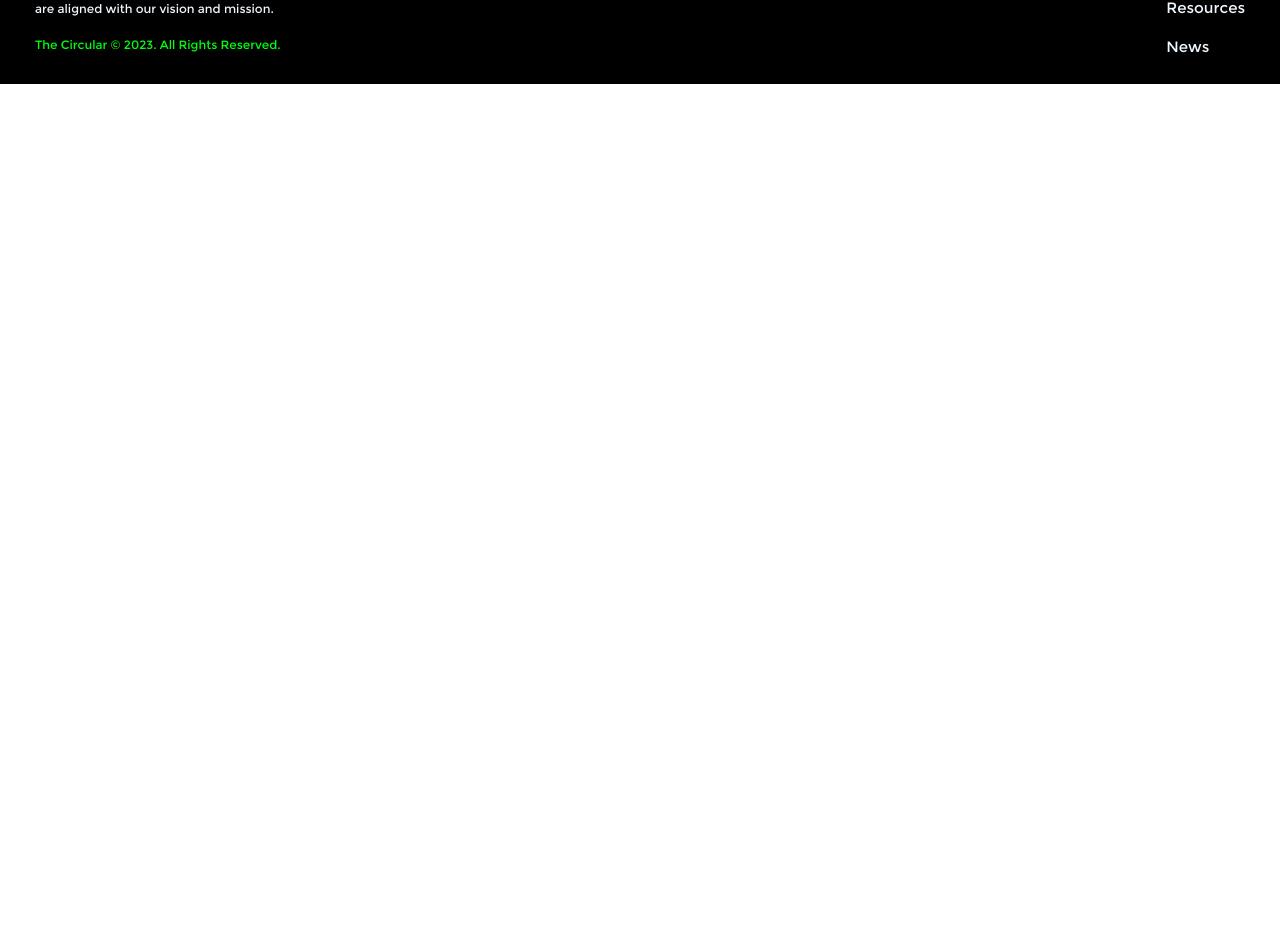
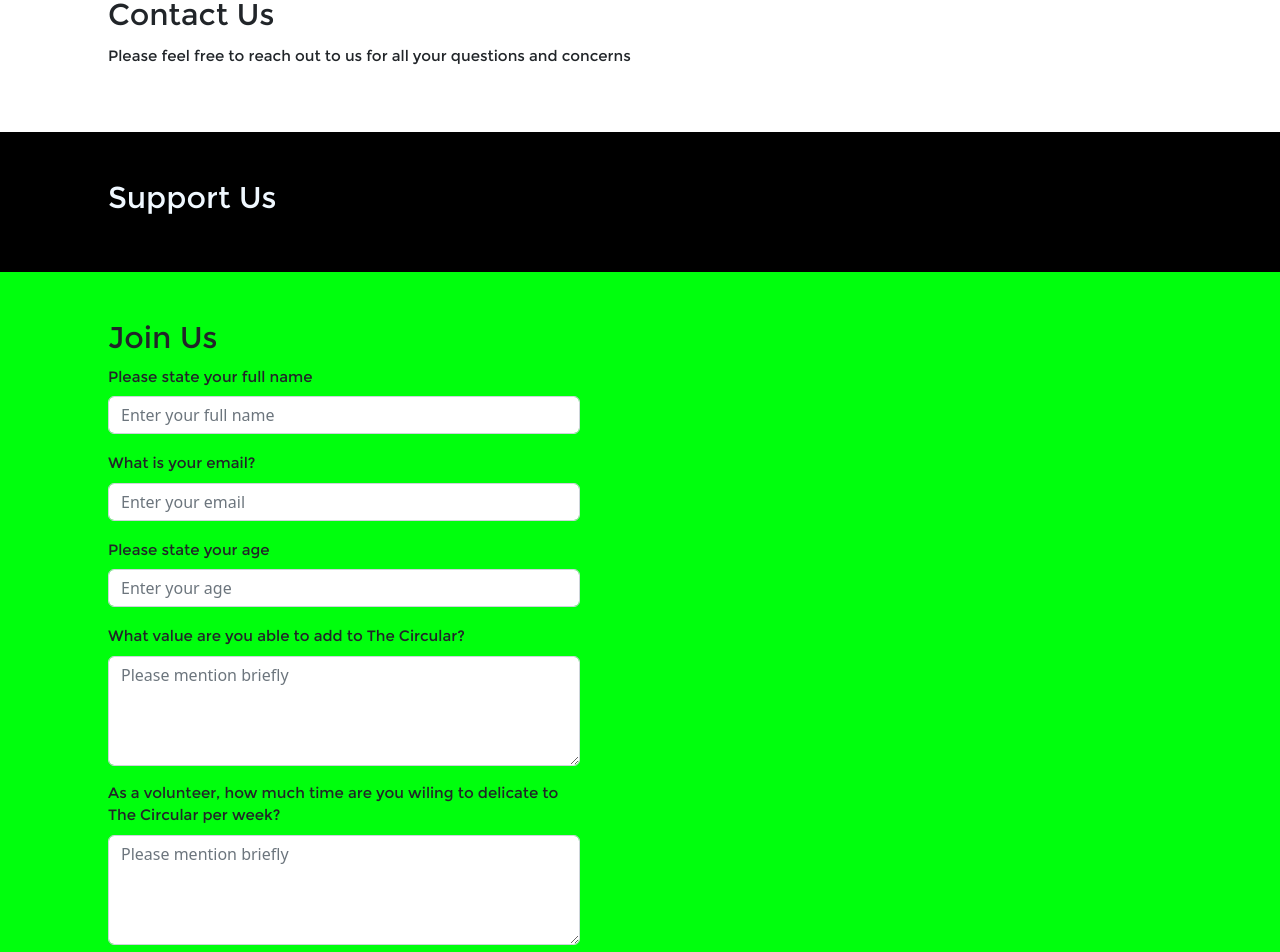
Before and after one commit to Rushikeshsr/thecircularweb, a React (Create React App) app in the folder circular/: page /contactus in a window 1280 px wide. Shown: the part 171-1123 px from the top of the page. Before the commit the page ends 800 px from the top, so only its background shows below. Built offline with nearby package versions, Linux system fonts and the light colour scheme.

Commit message:
contactus component created

```diff
--- a/circular/src/App.js
+++ b/circular/src/App.js
@@ -9,6 +9,7 @@ import Health from './components/health';
 import Partnerships from './components/partnerships';
 import AboutUs from './components/aboutUs';
 import Visionandmission from './components/visionandmission';
+import ContactUs from './components/contactUs';
 import { BrowserRouter as Router, Routes, Route} from 'react-router-dom';
 
 function App() {
@@ -25,6 +26,7 @@ function App() {
         <Route path="/partnerships" element={<Partnerships/>}/>
         <Route path="/aboutus" element={<AboutUs/>}/>
         <Route path="/aboutus/visionandmission" element={<Visionandmission/>}/>
+        <Route path="/contactus" element={<ContactUs/>}/>
       </Routes>
       <Footer/>
     </Router>
--- /dev/null
+++ b/circular/src/components/contactUs.js
@@ -0,0 +1,47 @@
+import React from 'react'
+import '../css/contactus.css'
+const ContactUs = () => {
+  return (
+    <>
+    <div className='p-5'>
+        <h2 className='main-heading'>Contact Us</h2>
+        <p className='para'>Please feel free to reach out to us for all your questions and concerns</p>
+    </div>
+    <div id="supportus" className='section2 p-5'>
+        <h2 className='main-heading'style={{color:"aliceblue"}}>Support Us</h2>
+    </div>
+    <div id="joinus" className='section4 p-5'>
+        <h2 className='main-heading'>Join Us</h2>
+        <form className='form'>
+            <div className='form-group mb-3'>
+                <label htmlFor='name' className='label mb-2'>Please state your full name</label>
+                <input required id='name' name='name' type="text" placeholder='Enter your full name' className='form-control'/>
+            </div>
+            <div className='form-group mb-3'>
+                <label htmlFor='emailId'  className='label mb-2'>What is your email?</label>
+                <input required id='emailId' name='email' type="email" placeholder='Enter your email' className='form-control'/>
+            </div>
+            <div className='form-group mb-3'>
+                <label htmlFor='age'  className='label mb-2'>Please state your age</label>
+                <input required id='age' name='age' type="number" placeholder='Enter your age' className='form-control'/>
+            </div>
+            <div className='form-group mb-3'>
+                <label htmlFor='valAddMessage' className='label mb-2'>What value are you able to add to The Circular?</label>
+                <textarea required id='valAddMessage' rows={4} cols={55} name='valAddMessage' type="text" placeholder='Please mention briefly' className='form-control'/>
+            </div>
+            <div className='form-group mb-3'>
+                <label htmlFor='timeMessage' className='label mb-2'>As a volunteer, how much time are you wiling to delicate to The Circular per week?</label>
+                <textarea required id='timeMessage' rows={4} cols={55} name='timeMessage' type="text" placeholder='Please mention briefly' className='form-control'/>
+            </div>
+            <div className='form-group mb-3'>
+                <label htmlFor='exciteMessage' className='label mb-2'>What excites you the most about being a volunteer at The Circular?</label>
+                <textarea required id='exciteMessage' rows={4} cols={55} name='exciteMessage' type="text" placeholder='Please mention briefly' className='form-control'/>
+            </div>
+            <button type="submit" className='button' style={{border:"1px solid", borderColor:"black"}}>Submit</button>
+        </form>
+    </div>
+    </>
+  )
+}
+
+export default ContactUs
--- a/circular/src/components/header.js
+++ b/circular/src/components/header.js
@@ -2,6 +2,7 @@ import React from 'react'
 import '../css/header.css'
 import logo from '../images/logo.png'
 import {Link} from 'react-router-dom'
+import { HashLink } from 'react-router-hash-link';
 import { FaCaretDown } from "react-icons/fa";
 const Header = () => {
   return (
@@ -59,8 +60,8 @@ const Header = () => {
                     <div className='dropdown'>
                         <Link className='link' to="/contactus"><li className='list-items'>Contact Us <FaCaretDown style={{fontSize:'14px'}}/></li></Link>
                         <div className='focus-items' style={{minWidth:"120px"}}>
-                            <Link className='link' to="/contactus/supportus">Support Us</Link>
-                            <Link className='link' to="/contactus/joinus">Join Us</Link>
+                            <HashLink smooth className='link' to="/contactus/#supportus">Support Us</HashLink>
+                            <HashLink smooth className='link' to="/contactus/#joinus">Join Us</HashLink>
                         </div>
                     </div>
                 </ul>
--- /dev/null
+++ b/circular/src/css/contactus.css
@@ -0,0 +1,9 @@
+.form{
+    padding-left: 60px;
+    padding-right: 60px;
+    width:50%;
+}
+.label{
+    font-size: 15px;
+    font-family: 'montserrat';
+}
```
